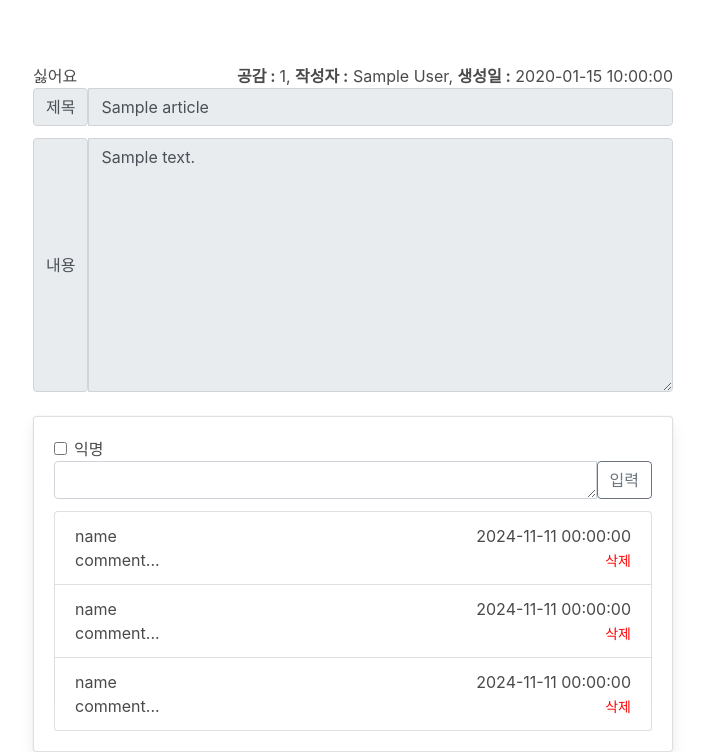
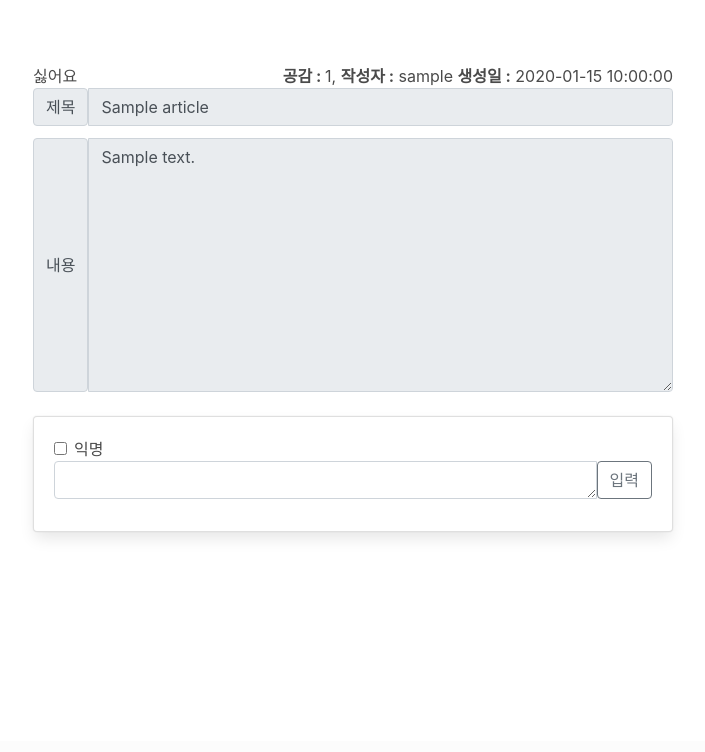
Before and after one commit to ingssg/mindLetters-week0-, a Flask app: template templates/articles/article_detail.html in a window 1280 px wide. Shown: the part 59-811 px from the top of the page, without its empty margins (287-992 px from the left). After the commit the page ends 595 px from the top, so only its background shows below. Run offline with Flask 3, Linux system fonts and the light colour scheme; the template is opened without the code that fills it: most values are stand-ins (such as "Sample title", 1, 10 or a date in 2020); parts of the project's set-up code (start-up, migrations or seed data) failed here and were passed over; some libraries are stand-ins or nearby versions.

Commit message:
update: article detail page

```diff
--- a/templates/articles/article_detail.html
+++ b/templates/articles/article_detail.html
@@ -47,7 +47,7 @@
     {% if article.is_blind %}
     <dd>익명,</dd>
     {% else %}
-    <dd>{{article.author}},</dd>
+    <dd>{{article.author.nickname}}</dd>
     {% endif %}
     <dt>생성일 :</dt>
     <dd>{{article.created_at}}</dd>
@@ -121,50 +121,24 @@
 </div>
 
 <script>
-  $(document).ready(function () {
-    makeCommentList()
-  })
 
-  function makeCommentList() {
-    // comment list 불러오기
+  const article = "{{article._id}}";
 
-    // temp list
-    let commentList = [
-          {"_id": 0,
-            "article": 1,
-            "author": "name",
-            "body": "comment...",
-            "created_at": "2024-11-11 00:00:00",
-            "updated_at": null,
-            "deleted_at": null,
-            "is_blind": true,
+  function getComments() {
+      $.ajax({
+          type: "GET",
+          url: `/comments/${article}`,
+          success: function (response) {
+              if (response["result"] == "success") {
+                  console.log(response["comments"])
+              } else {
+                  alert("서버 오류!");
+              }
           },
-          {"_id": 0,
-            "article": 1,
-            "author": "name",
-            "body": "comment...",
-            "created_at": "2024-11-11 00:00:00",
-            "updated_at": null,
-            "deleted_at": null,
-            "is_blind": true,
-          },
-          {"_id": 0,
-            "article": 1,
-            "author": "name",
-            "body": "comment...",
-            "created_at": "2024-11-11 00:00:00",
-            "updated_at": null,
-            "deleted_at": null,
-            "is_blind": true,
-          },
-        ]
+      });
+  }
 
-    for(let i=0;i<commentList.length;i++) {
-      const comment = commentList[i]
-      makeComment(i+1, comment._id, comment.author, comment.created_at, comment.body)
-    }
 
-  }
 
   function makeComment(index, id, author, date, comment) {
     let temp_html =
@@ -187,21 +161,16 @@
   }
 
   function saveComment() {
-    console.log("article", "{{article._id}}");
-    let article = "{{article._id}}";
-    let author = "{{author}}";
     let body = $("#comment").val();
     let is_blind = $('#is-blind').is(':checked');
     $.ajax({
       type: "POST",
-      url: "/comments",
+      url: `/comments/${article}`,
       headers: {
         "Content-type": "application/json",
-        // Accept: "application/json",
       },
       data: JSON.stringify({
         article,
-        author,
         body,
         updated_at: null,
         deleted_at: null,
```
